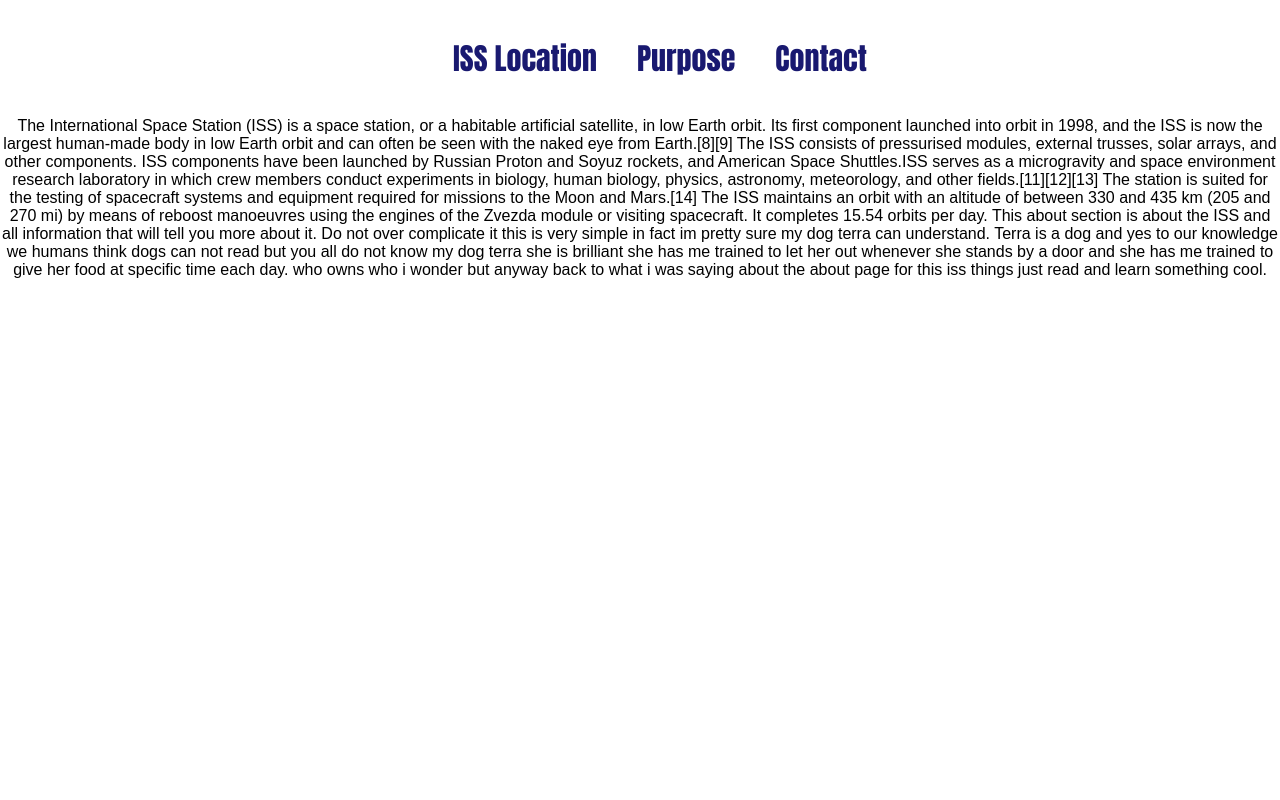
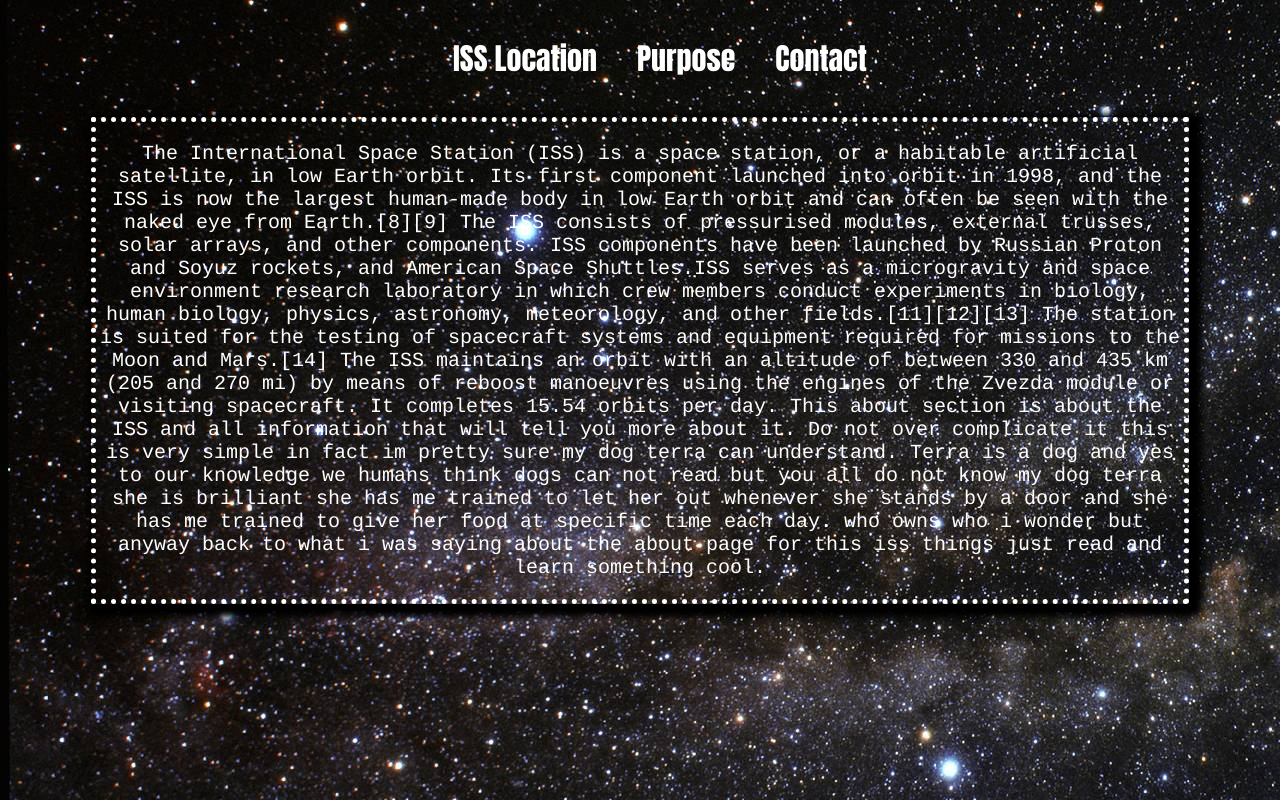
Before and after one commit to camorris/ISS-locator, a React (Create React App) app: page /about in a window 1280 px wide. Built offline with nearby package versions, Linux system fonts and the light colour scheme.

Commit message:
new background image

```diff
--- a/src/App.css
+++ b/src/App.css
@@ -39,7 +39,8 @@ font-size: 30px;
 
 .navlinks{
   text-decoration: none;
-  color: midnightblue !important;
+  color: white !important;
+  font-size: 30px;
 }
 
 .navlinks:hover{
@@ -50,3 +51,22 @@ font-size: 30px;
 .changeSatPosition{
   border: 5px solid red !important;
 }
+
+body{
+  background-image: url('nightsky.jpg') !important;
+  color: white;
+}
+
+.About{
+  border: 5px dotted white;
+  text-align: center;
+  display: inline-block;
+ width: 85% !important;
+ box-shadow:         5px 5px 7px 8px  black;
+}
+
+p{
+  font-family: Courier;
+  font-size:20px;
+  text-shadow:3px 3px 5px 6px #ccc;
+}
```
Also changed, not shown: src/nightsky.jpg (added).
